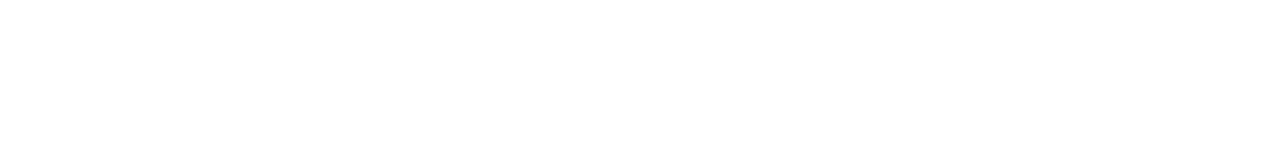
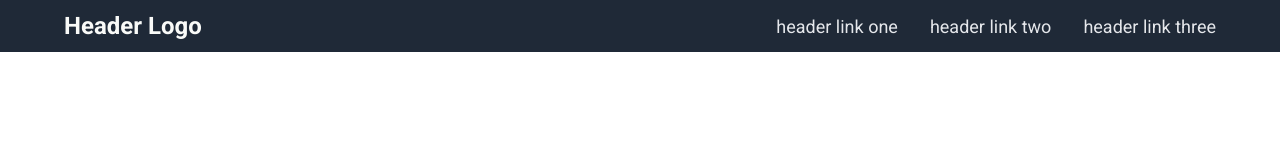
Before and after one commit to 3kori/landing-page, a plain HTML site: page index.html in a window 1280 px wide. Drawn offline with Linux system fonts and the light colour scheme.

Commit message:
Add the header section

```diff
--- a/index.html
+++ b/index.html
@@ -1,11 +1,24 @@
 <!DOCTYPE html>
 <html lang="en">
 <head>
+    <link rel="stylesheet" href="styles.css">
+    <link rel="preconnect" href="https://fonts.googleapis.com">
+    <link rel="preconnect" href="https://fonts.gstatic.com" crossorigin>
+    <link href="https://fonts.googleapis.com/css2?family=Roboto:ital,wght@0,100;0,300;0,400;0,500;0,700;0,900;1,100;1,300;1,400;1,500;1,700;1,900&display=swap" rel="stylesheet">
     <meta charset="UTF-8">
     <meta name="viewport" content="width=device-width, initial-scale=1.0">
     <title>Landing Page</title>
 </head>
 <body>
-
+    <header>
+        <div class="header-logo">Header Logo</div>
+        <nav>
+            <ul>
+                <li class="nav-links">header link one</li>
+                <li class="nav-links">header link two</li>
+                <li class="nav-links">header link three</li>
+            </ul>
+        </nav>
+    </header>
 </body>
 </html>
--- /dev/null
+++ b/styles.css
@@ -0,0 +1,72 @@
+/*  darkbckcolor(hero&footer):#1F2937
+    HeroMaintxt:48px extrabold #F9FAF8
+    herosectxt,header link txt: 18px #E5E7EB
+    header logo txt: 24px #F9FAF8
+    buttonclr, call to action bck clr: #3882F6
+    info header text: 36px extrabold #1F2937
+    quote section backclr: #E5E7EB
+    quotetxt: 36px light italic #1F2937
+
+*/
+
+:root {
+    --dark-background: #1F2937;
+    --white-text-on-dark: #F9FAF8;
+    --grey-clr: #E5E7EB;
+    --btn-clr: #3882F6;
+
+    --ff: "Roboto", sans-serif;
+
+    --fs-normal: 1.125em;
+    --fs-large: 1.5em;
+    --fs-larger:2.25em;
+    --fs-largest: 3em;
+
+    --fw-bold: 700;
+    --fw-extra-bold: bolder;
+
+    --f-style: italic;
+}
+
+* {
+    box-sizing: border-box;
+    margin: 0;
+    padding: 0;
+}
+
+body {
+    font-family: var(--ff);
+}
+
+img {
+    display:block;
+    width: 100%;
+}
+ul {
+    list-style-type: none;
+}
+
+header {
+    background-color: var(--dark-background);
+    padding: 0.75rem 4rem;
+    display: flex;
+    justify-content: space-between;
+    align-items: center;
+}
+
+.header-logo {
+    color: var(--white-text-on-dark);
+    font-size: var(--fs-large);
+    font-weight: var(--fw-bold);
+}
+
+nav > ul {
+    display: flex;
+    align-items: center;
+    gap: 2rem;
+}
+
+.nav-links {
+    font-size: var(--fs-normal);
+    color: var(--grey-clr);
+}
```
